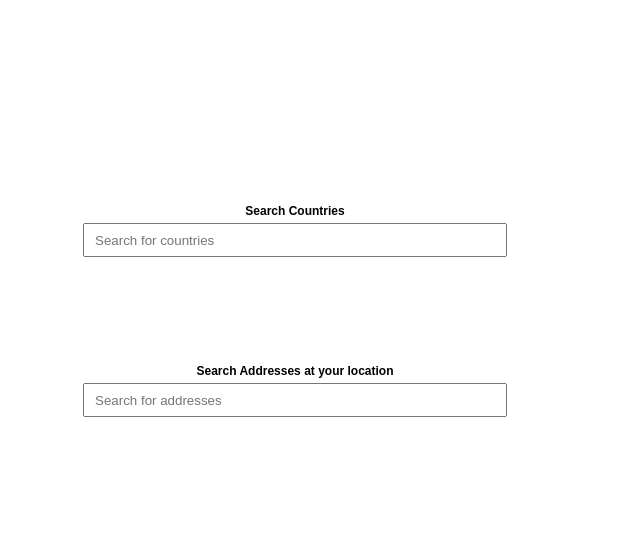
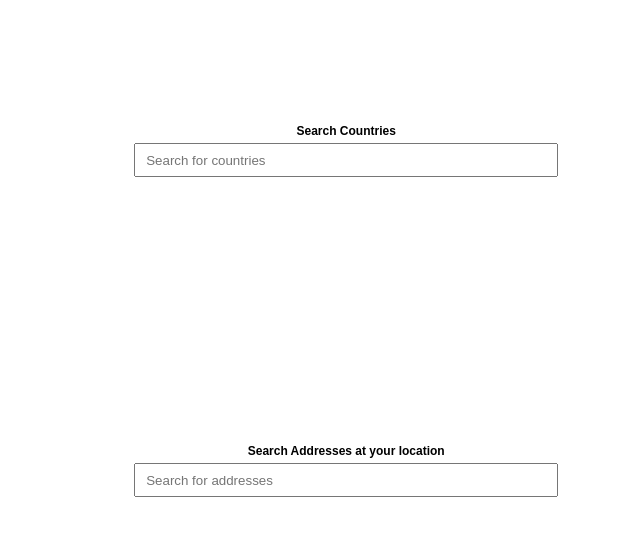
Before and after one commit to halukoz/AutoCompletion, a website: page index.html in a window 1280 px wide. Shown: the part 46-582 px from the top of the page, without its empty margins (292-932 px from the left). Drawn offline with Linux system fonts and the light colour scheme.

```diff
--- a/css/style.css
+++ b/css/style.css
@@ -8,18 +8,18 @@
 	position:absolute;
 	width:450px;
 	height:150px;
-	top:40%;
+	top:30%;
 	margin-top:-75px;
-	left:40%;
+	left:44%;
 	margin-left:-150px;
 }
 .address-wrapper {
 	position:absolute;
 	width:450px;
 	height:150px;
-	top:60%;
+	top:70%;
 	margin-top:-75px;
-	left:40%;
+	left:44%;
 	margin-left:-150px;
 }
 h1{
```
